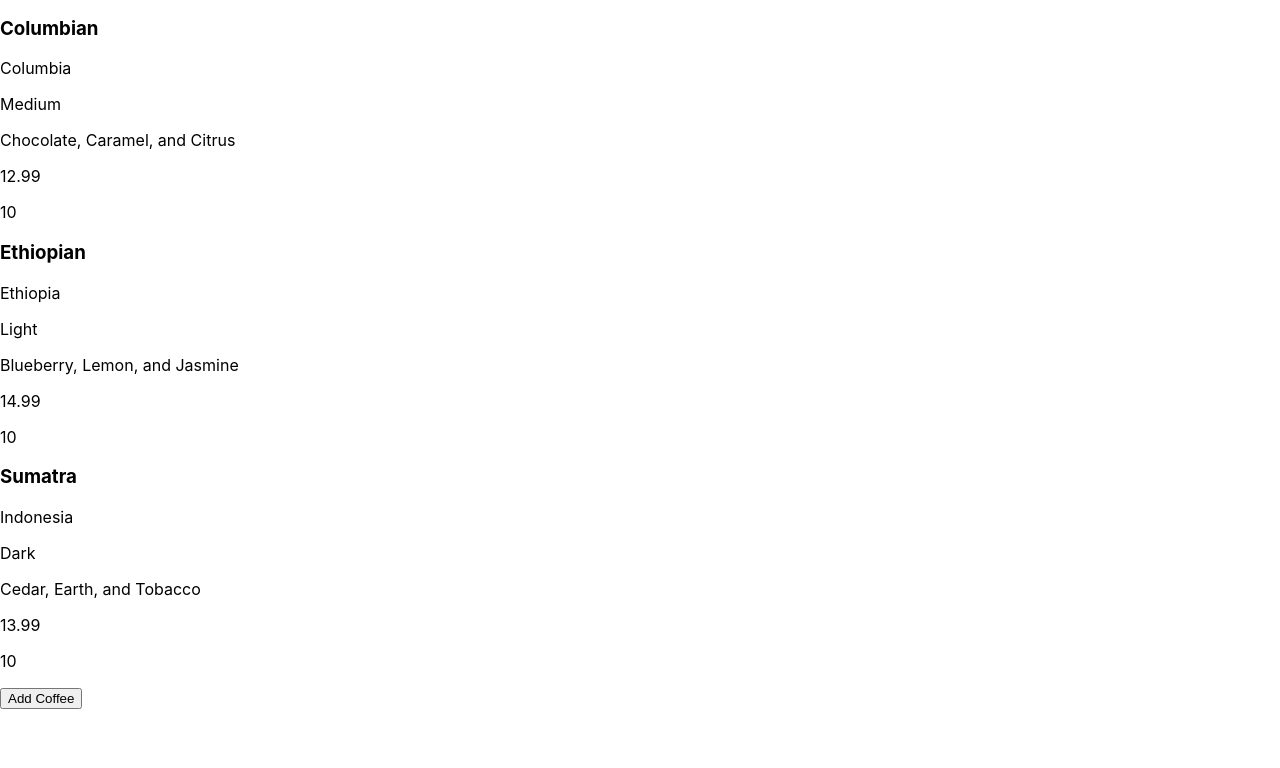
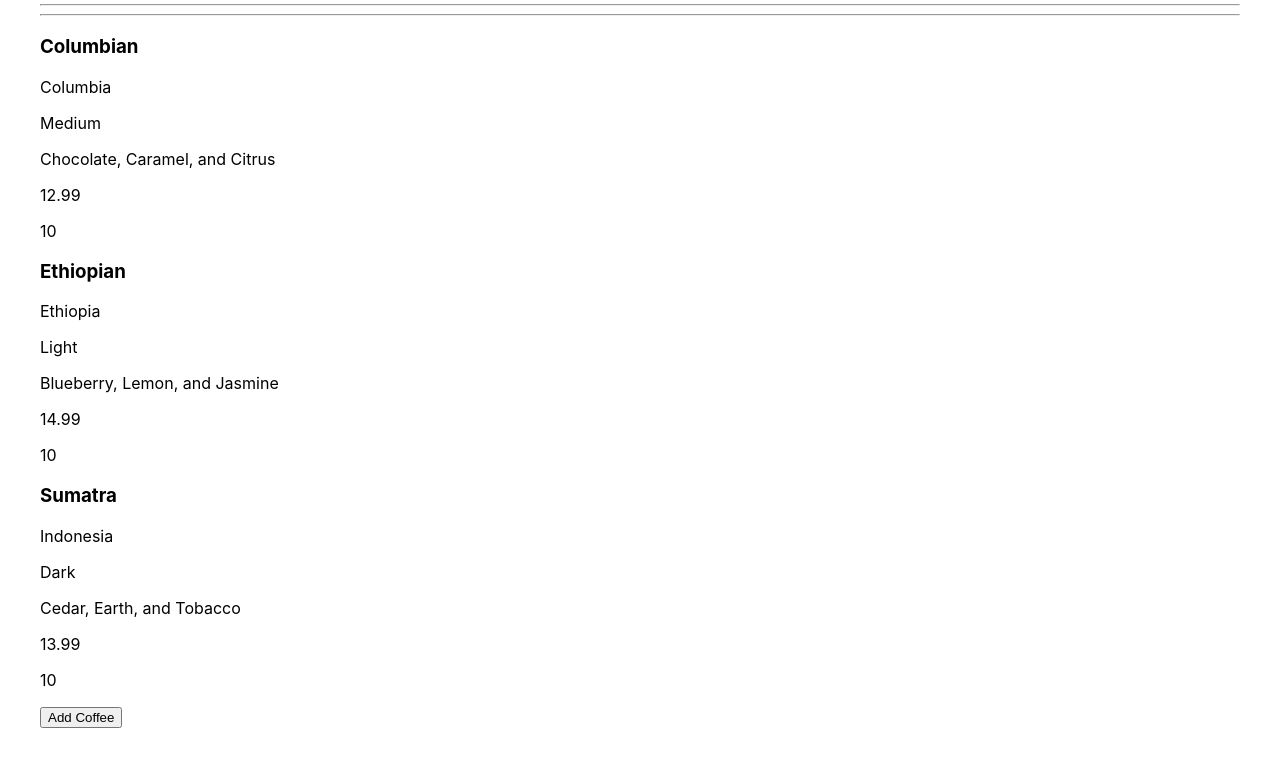
Before and after one commit to 0art-vandelay0/inventory-tracker, a React app: page / in a window 1280 px wide. Shown: the part 96-864 px from the top of the page. Before the commit the page ends 805 px from the top, so only its background shows below. Built offline with nearby package versions, Linux system fonts and the light colour scheme.

Commit message:
Add boilerplate files

```diff
--- a/src/index.css
+++ b/src/index.css
@@ -1,5 +1,5 @@
 body {
-    margin: 0;
+    margin: 40px;
     font-family: -apple-system, BlinkMacSystemFont, 'Segoe UI', 'Roboto', 'Oxygen',
         'Ubuntu', 'Cantarell', 'Fira Sans', 'Droid Sans', 'Helvetica Neue',
         sans-serif;
```
Also changed, not shown: public/index.html (+4 -4 lines).
